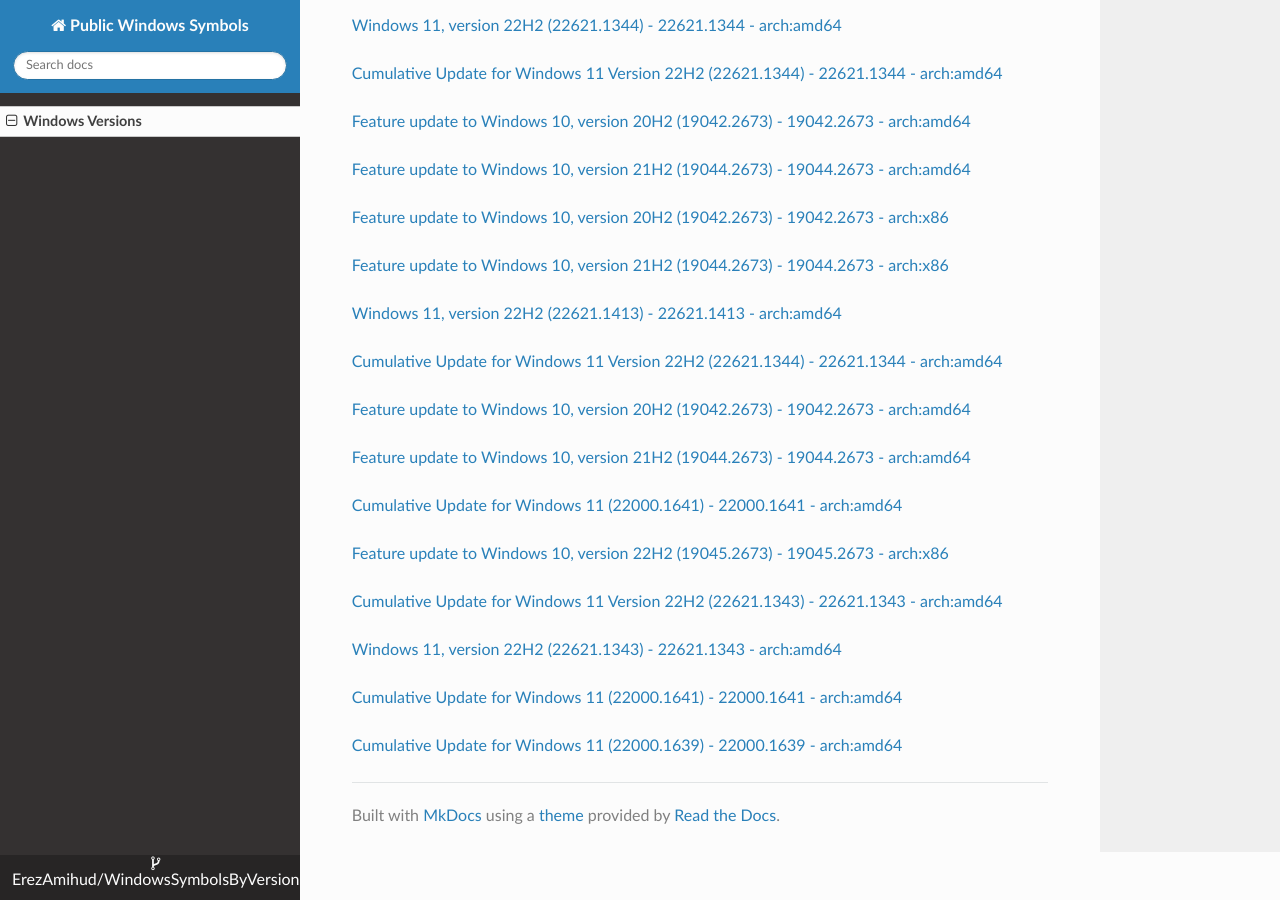
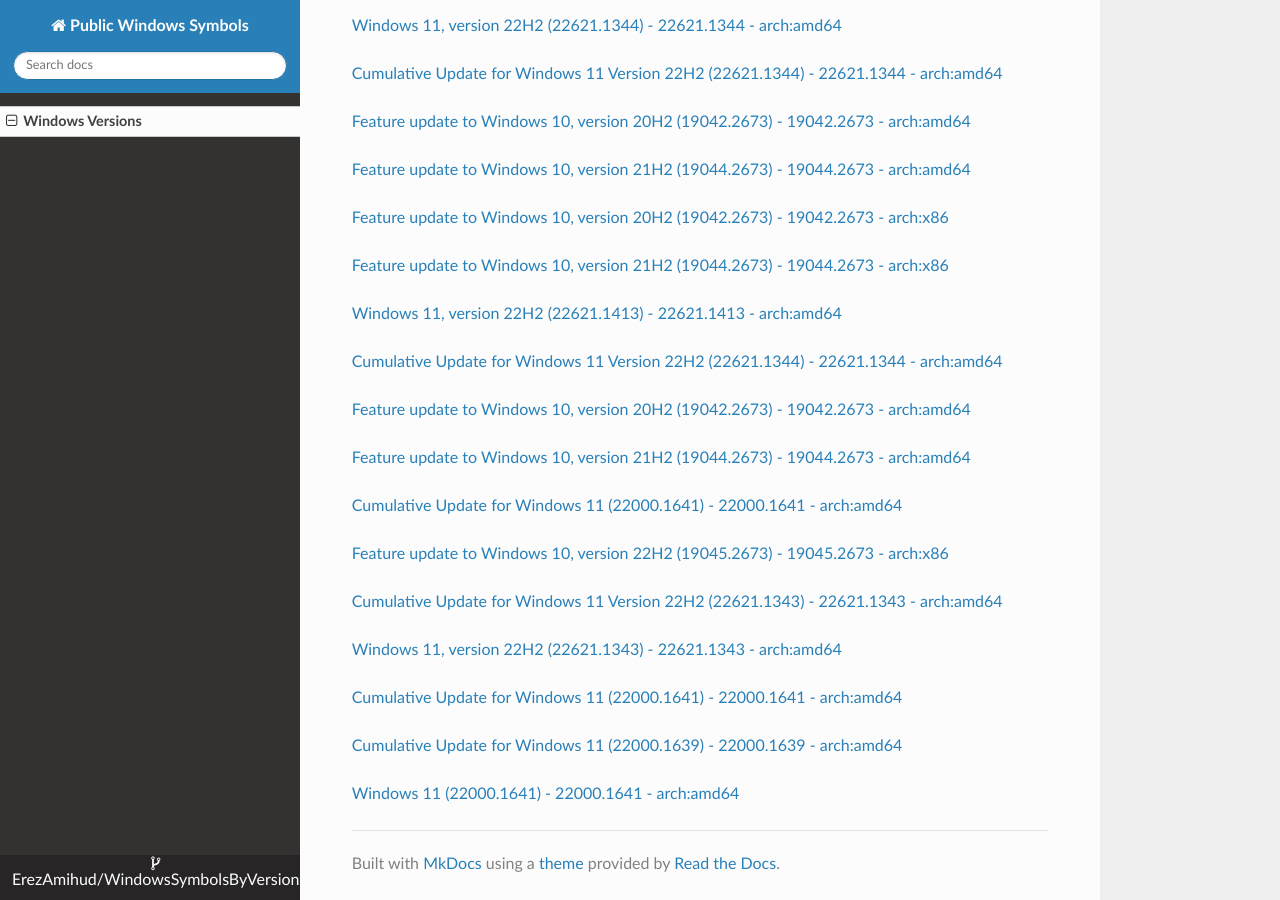
Before and after one commit to ErezAmihud/WindowsSymbolsByVersion, an MkDocs documentation site: the page built from docs/index.md, in a window 1280 px wide and 900 px high, scrolled down 37565 px. Built offline with MkDocs 1.6.1, drawn with Linux system fonts in a browser that asks for light colours; nearby versions of some CDN libraries.

Commit message:
Automated commit, add manifest for 0dd5a250-b142-47cb-9a88-45788bd9a59b

```diff
--- a/docs/index.md
+++ b/docs/index.md
@@ -2185,3 +2185,6 @@
 
 
 [Cumulative Update for Windows 11 (22000.1639) - 22000.1639 - arch:amd64](https://github.com/ErezAmihud/WindowsSymbolsByVersion/blob/main/manifests/2b875ab4-07de-4bdd-9138-29bfd73275ea.manifest)
+
+
+[Windows 11 (22000.1641) - 22000.1641 - arch:amd64](https://github.com/ErezAmihud/WindowsSymbolsByVersion/blob/main/manifests/0dd5a250-b142-47cb-9a88-45788bd9a59b.manifest)
```
Also changed, not shown: process_builds.json (+1 -1 lines), 1 other file.
